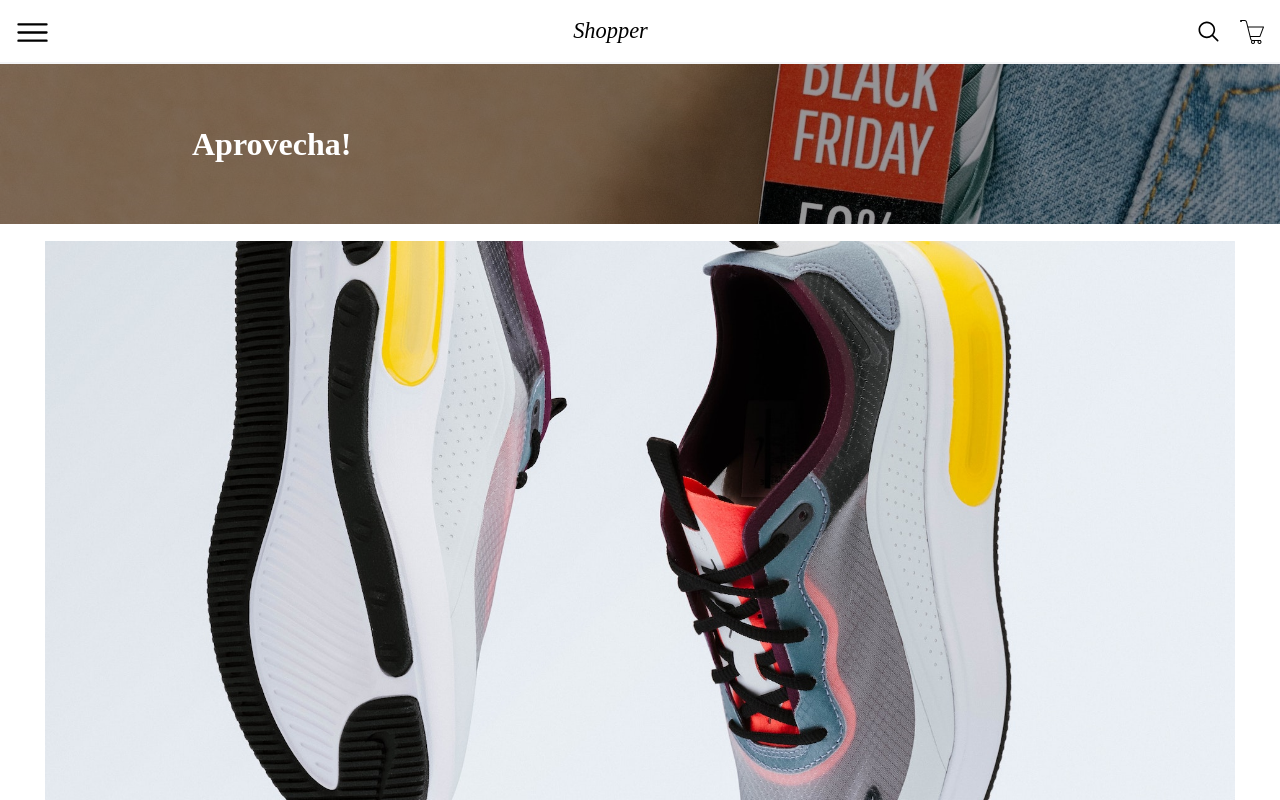
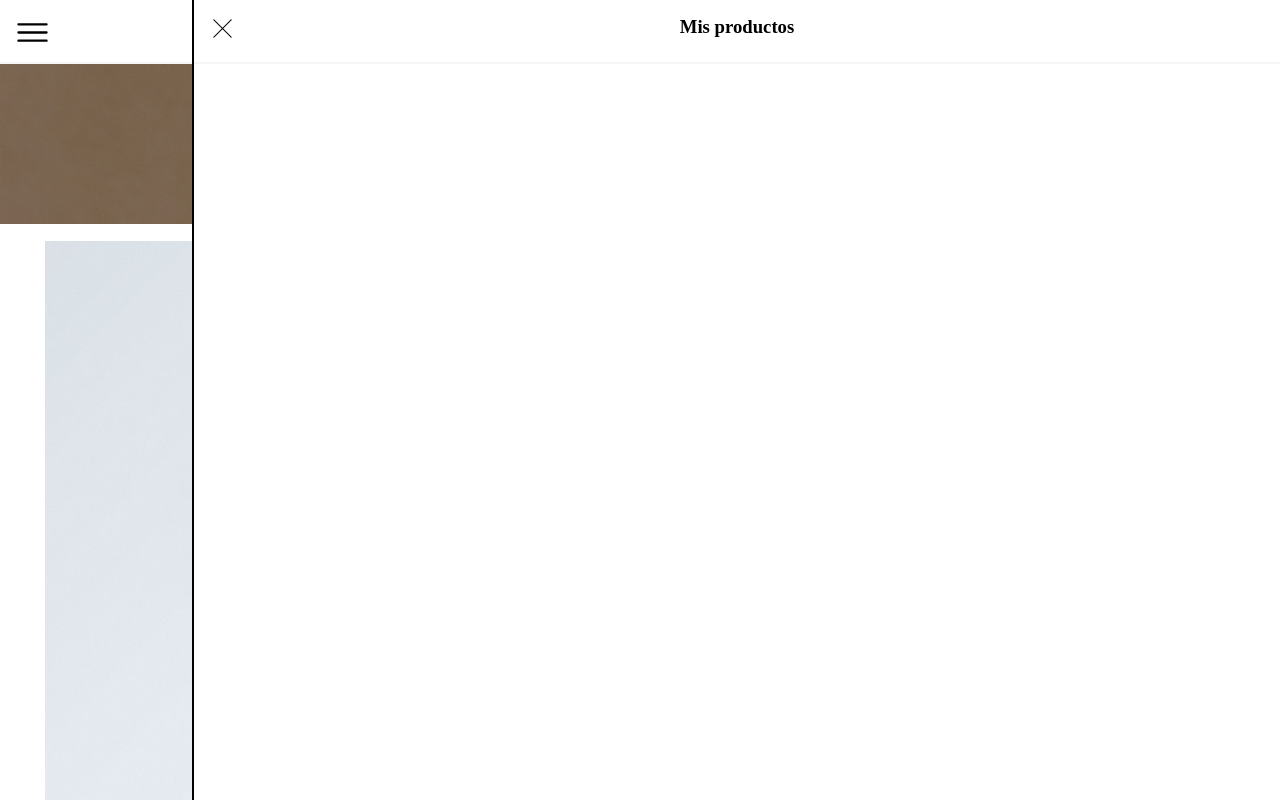
Before and after one commit to FrancoZ02/INTEGRADOR-JS, a plain HTML site: page index.html in a window 1280 px wide. Both pictures are taken after a click on the picture 1252 px from the left and 31 px from the top of the page. Shown: the top 800 px of the page. Drawn offline with Linux system fonts and the light colour scheme.

Commit message:
cerrar y abrir cart menu

```diff
--- a/index.html
+++ b/index.html
@@ -74,15 +74,24 @@
                 </li>
             </ul>
         </div>
+
+        <div class="cart__container">
+            <span><img src="img/close.png" class="close__cart" alt=""></span>
+            <h3 class="h3__products">Mis productos</h3>
+            <div class="products__container"></div>
+            <h3 class="precio__total"></h3>
+        </div>
     </nav>
+</header>
 
+<main>
     <section id="hero">
         <a href="#">
             <div class="ad">
                 <H1>Aprovecha!</H1>
             </div>
         </a>
-            <div class="hero__img"></div>
+        <div class="hero__img"></div>
     </section>
 
     <section id="about__us">
@@ -93,10 +102,10 @@
             <button class="btn">Comprar</button>
         </div>
     </section>
-</header>
+</main>
 
 
-<script src="main.js" type="module"></script>
+    <script src="main.js" type="module"></script>
 <script src="secondary.js" type="module"></script>
 </body>
 
--- a/main.js
+++ b/main.js
@@ -1,14 +1,21 @@
 import { shoes } from "./secondary.js";
 const btn = document.querySelector(".dropdown");
 const mobileNav = document.querySelector(".nav__container");
-const navLinks = document.querySelector(".items__nav");
-const CloseMenuBtn = document.querySelector(".close__menu")
+const cart = document.querySelector(".cart");
+const cartContainer = document.querySelector(".cart__container");
+const btnCloseCart = document.querySelector('.close__cart')
+const navLinks = document.querySelector(".list__item");
+const CloseMenuBtn = document.querySelector(".close__menu");
 const DOM = document;
 const listElements = document.querySelectorAll(".list__button--click");
 
 // ABRIR O CERRAR MENU DESPLEGABLE EN MOBILE
 const OpensMenu = () => {
     mobileNav.classList.add("visible__nav");
+    if (cartContainer.classList.contains('visible__cart')) {
+        cartContainer.classList.remove("visible__cart");
+    }
+    return
 }
 
 const CloseMenu = () => {
@@ -17,7 +24,7 @@ const CloseMenu = () => {
 
 //CERRAR MENU DESPLEGABLE CLICKEANDO EN LOS LINKS
 const CloseOnClick = (e) => {
-    if (e.target.classList.contains('.nav__links')) {
+    if (e.target.classList.contains('.nav__link')) {
         return;
     }
     mobileNav.classList.remove("visible__nav");
@@ -37,13 +44,24 @@ listElements.forEach(listElement => {
     })
 });
 
+const OpenCart = () => {
+    cartContainer.classList.add('visible__cart');
+    if (mobileNav.classList.contains('visible__nav')) {
+        mobileNav.classList.remove("visible__nav");
+    }
+    return
+}
+
+const CloseCart = () => {
+    cartContainer.classList.remove('visible__cart');
+}
+
 const init = () => {
     btn.addEventListener('click', OpensMenu);
+    cart.addEventListener('click', OpenCart);
+    btnCloseCart.addEventListener('click', CloseCart);
     CloseMenuBtn.addEventListener('click', CloseMenu);
     navLinks.addEventListener('click', CloseOnClick);
-    DOM.addEventListener('scroll', ScrollDom);
 }
 
 init()
-
-hola()
--- a/style.css
+++ b/style.css
@@ -15,6 +15,9 @@
     justify-content: space-between;
     border-bottom: 2px solid #F4F5F7;
     height: 8vh;
+    position: fixed;
+    width: 100%;
+    background-color: white;
 }
 
 .title{
@@ -39,14 +42,14 @@
 }
 
 .nav__container{
-    height: 110vh;
-    width: 90vw;
-    position: absolute;
+    height: 100vh;
+    width: 85vw;
     top: 0;
     transform: translate(-100%);
     background-color: var(--white);
     border-right: 2px solid black;
     transition: .3s;
+    position: fixed;
 }
 
 .visible__nav{
@@ -125,13 +128,13 @@
     align-items: center;
     justify-content: end;
     width: 100%;
+    height: 8vh;
     border-bottom: 2px solid #F4F5F7;
 }
 
 .close__menu{
     width: 25px;
     margin: 15px 15px;
-    right: 20px;
     cursor: pointer;
 }
 
@@ -140,6 +143,42 @@
     height: 25px;
     margin: 5px 15px 0 0;
     cursor: pointer;
+}
+
+.cart__container{
+    width: 85%;
+    height: 100vh;
+    display: flex;
+    text-align: center;
+    background-color: white;
+    flex-direction: column;
+    position: fixed;
+    right: 0;
+    border-left: 2px solid black;
+    transform: translate(100%);
+    transition: .3s;
+}
+
+.h3__products{
+    color: black;
+    width: 100%;
+    height: 8vh;
+    text-align: center;
+    padding-top: 2vh;
+    border-bottom: 2px solid #F4F5F7;
+}
+
+.close__cart{
+    width: 25px;
+    margin: 15px 15px;
+    cursor: pointer;
+    position: absolute;
+    top: 1px;
+    left: 1px;
+}
+
+.visible__cart{
+    transform: translate(0%);
 }
 
 #hero{
@@ -170,7 +209,7 @@
     background-position: center center;
     background-repeat: no-repeat;
     background-size: cover;
-    margin-bottom: 17px;
+    margin: 8vh 0 17px 0;
     display: flex;
     align-items: center;
 }
```
